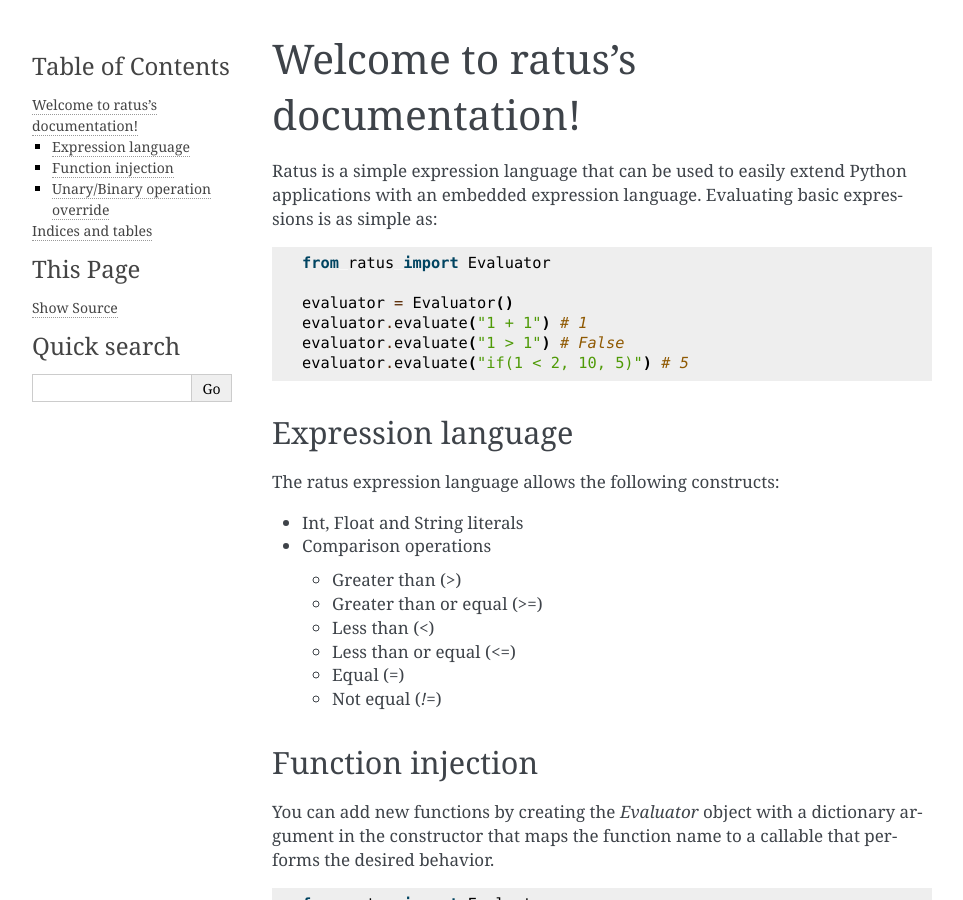
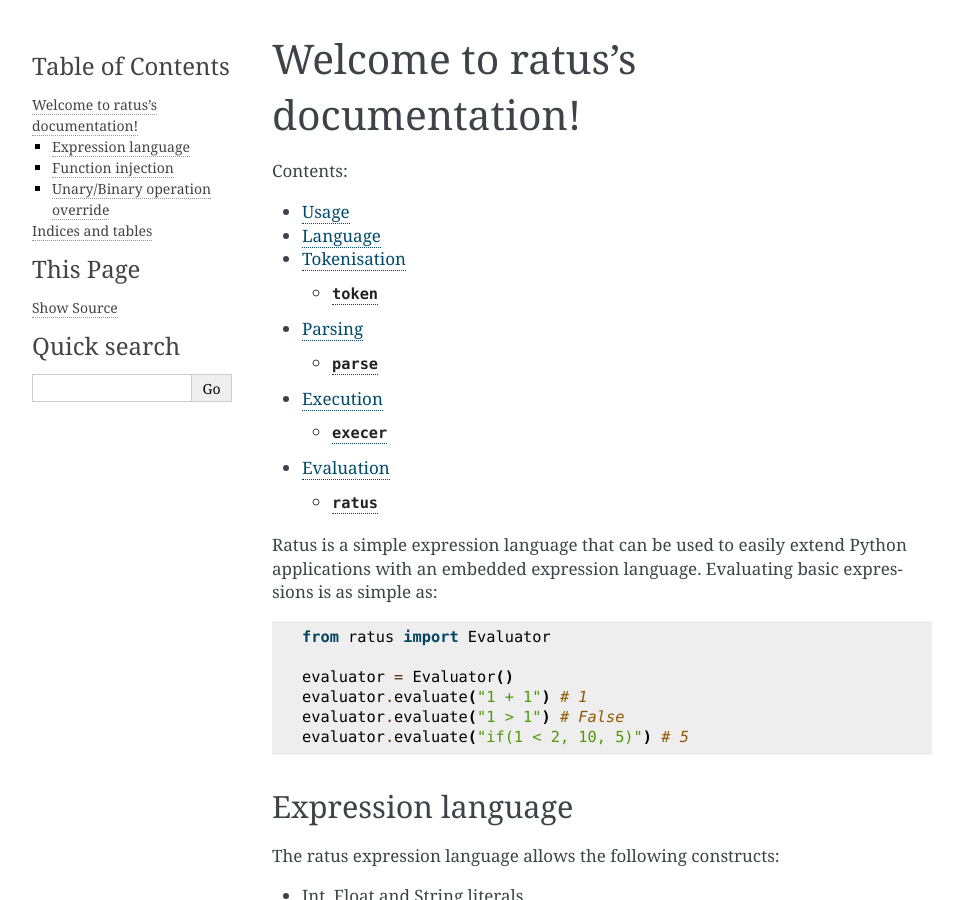
Before and after one commit to nick96/ratus, a Sphinx documentation site: the page built from docs/source/index.rst, in a window 1280 px wide and 900 px high. Shown: the whole window, without its empty margins (148-1111 px from the left). Built offline with Sphinx 7.4.7, drawn with Linux system fonts in a browser that asks for light colours.

Commit message:
Start filling out table of contents for docs

```diff
--- /dev/null
+++ b/docs/source/execution.rst
@@ -0,0 +1,9 @@
+Execution
+=========
+
+
+``execer``
+----------
+
+.. automodule:: ratus.execer
+   :members:
--- a/docs/source/index.rst
+++ b/docs/source/index.rst
@@ -9,6 +9,14 @@ Welcome to ratus's documentation!
 .. toctree::
    :maxdepth: 2
    :caption: Contents:
+
+   usage
+   language
+   tokenisation
+   parsing
+   execution
+   evaluation
+
 
 Ratus is a simple expression language that can be used to easily extend Python
 applications with an embedded expression language. Evaluating basic expressions
--- /dev/null
+++ b/docs/source/language.rst
@@ -0,0 +1,2 @@
+Language
+========
--- /dev/null
+++ b/docs/source/parsing.rst
@@ -0,0 +1,8 @@
+Parsing
+=======
+
+``parse``
+---------
+
+.. automodule:: ratus.parse
+   :members:
--- /dev/null
+++ b/docs/source/tokenisation.rst
@@ -0,0 +1,9 @@
+Tokenisation
+============
+
+
+``token``
+---------
+
+.. automodule:: ratus.token
+   :members:
--- /dev/null
+++ b/docs/source/usage.rst
@@ -0,0 +1,2 @@
+Usage
+=====
```
Also changed, not shown: docs/source/evaluation.rst (added, +8 -0 lines).
